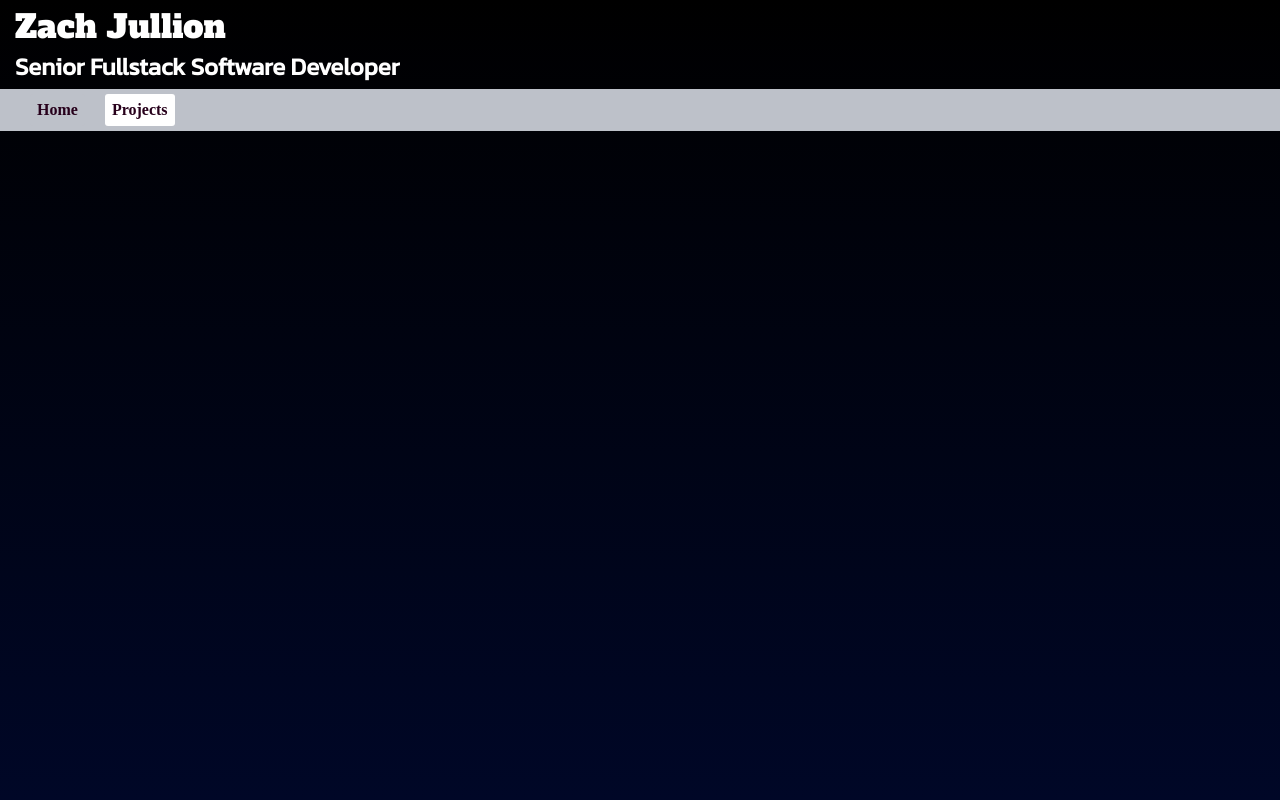
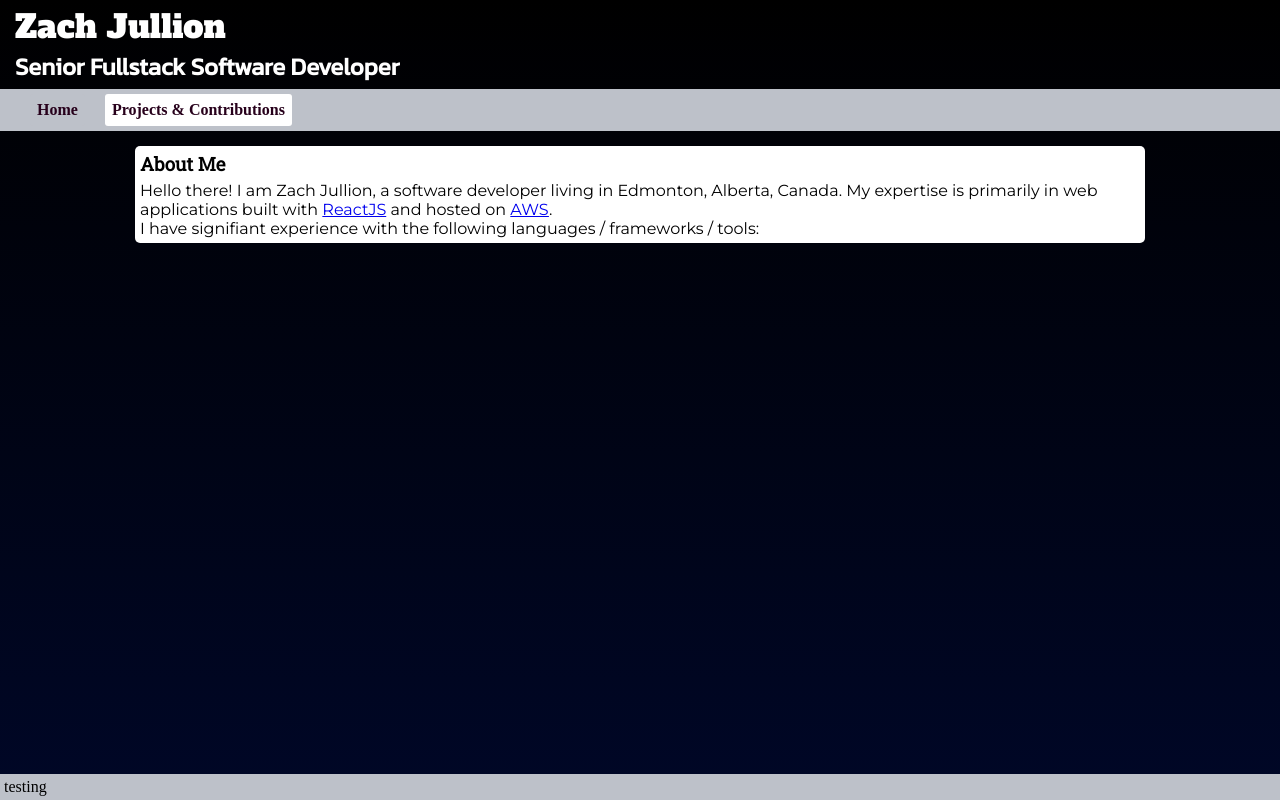
Before and after one commit to zjullion/zjullionca, a React app in the folder frontend/: page / in a window 1280 px wide. Built offline with nearby package versions, Linux system fonts and the light colour scheme.

Commit message:
Start of Home and Projects pages, many small refactors

```diff
--- a/frontend/package.json
+++ b/frontend/package.json
@@ -5,7 +5,6 @@
     "start": "webpack serve"
   },
   "devDependencies": {
-    "@types/color": "3.0.3",
     "@types/html-webpack-plugin": "^3.2.6",
     "@types/node": "^20.10.5",
     "@types/react": "^18.2.22",
@@ -24,7 +23,6 @@
   },
   "dependencies": {
     "@emotion/is-prop-valid": "^1.2.1",
-    "color": "^4.2.3",
     "imask": "^6.6.3",
     "react": "^18.2.0",
     "react-dom": "^18.2.0",
--- a/frontend/public/index.html
+++ b/frontend/public/index.html
@@ -12,6 +12,6 @@
   </head>
   <body>
     <noscript>You need to enable JavaScript to run this app.</noscript>
-    <div id="root"></div>
+    <div id="root" style="height: 100%; width: 100%"></div>
   </body>
 </html>
--- /dev/null
+++ b/frontend/src/components/Home.tsx
@@ -0,0 +1,18 @@
+import { FunctionComponent } from 'react'
+
+import { SafeLink, Text, Title } from './base'
+
+export const Home: FunctionComponent = () => {
+  return (
+    <>
+      <Title>About Me</Title>
+      <Text>
+        Hello there! I am Zach Jullion, a software developer living in Edmonton, Alberta, Canada. My
+        expertise is primarily in web applications built with{' '}
+        <SafeLink content="ReactJS" to="https://react.dev" /> and hosted on{' '}
+        <SafeLink content="AWS" to="https://aws.amazon.com/" />.
+      </Text>
+      <Text>I have signifiant experience with the following languages / frameworks / tools:</Text>
+    </>
+  )
+}
--- a/frontend/src/components/PageContainer.tsx
+++ b/frontend/src/components/PageContainer.tsx
@@ -1,46 +1,87 @@
 import { FunctionComponent } from 'react'
-import { Outlet } from 'react-router-dom'
+import { Link, Outlet, useLocation } from 'react-router-dom'
 import { styled } from 'styled-components'
 
-import { COLOR } from '../theme'
-import { StyledLink } from './StyledLink'
-
-const LINK_BACKGROUNDS = {
-  currentUrl: COLOR.BackgroundLightGrey,
-  default: 'white',
-}
+const COLOR_LIGHT_GREY = '#bdc1c9'
 
 const MainTitle = styled.h1`
   font-family: 'Alfa Slab One', serif;
   font-weight: normal;
-  color: ${COLOR.TextWhite};
+  color: white;
   margin: 5px 15px 0 15px;
 `
 const MainSubtitle = styled.h2`
   font-family: 'Kanit', sans-serif;
   font-weight: bold;
-  color: ${COLOR.TextWhite};
+  color: white;
   margin: 0 15px 5px 15px;
 `
 
 const LinkContainer = styled.div`
-  background: ${COLOR.BackgroundLightGrey};
+  background: ${COLOR_LIGHT_GREY};
   margin: 0;
   display: flex;
   padding: 5px 30px;
   gap: 20px;
 `
 
+const StyledBarLink = styled(Link)<{ isCurrentUrl: boolean }>`
+  background: ${(props) => (props.isCurrentUrl ? COLOR_LIGHT_GREY : 'white')};
+  border-radius: 3px;
+  padding: 7px;
+  margin: 0;
+  font-family: 'Roboto, "Open Sans", sans-serif';
+  font-weight: bold;
+  text-decoration: none;
+  color: #27001b;
+  &:hover {
+    color: #00270c;
+  }
+  ${(props) => {
+    return props.isCurrentUrl
+      ? 'pointer-events: none;'
+      : '&:hover { background: ${color(props.background).darken(0.1).hex()}; }'
+  }}
+`
+
+const ContentContainer = styled.div`
+  background: white;
+  color: black;
+  margin: 15px auto;
+  width: min(95%, 1000px);
+  padding: 5px;
+  border-radius: 5px;
+`
+
+const BottomBar = styled.div`
+  background: ${COLOR_LIGHT_GREY};
+  bottom: 0;
+  box-sizing: border-box;
+  color: black;
+  padding: 0.25em;
+  position: fixed;
+  width: 100%;
+`
+
 export const PageContainer: FunctionComponent = () => {
+  const { pathname } = useLocation()
+
   return (
     <>
       <MainTitle>Zach Jullion</MainTitle>
       <MainSubtitle>Senior Fullstack Software Developer</MainSubtitle>
       <LinkContainer>
-        <StyledLink backgrounds={LINK_BACKGROUNDS} content="Home" to="/" />
-        <StyledLink backgrounds={LINK_BACKGROUNDS} content="Projects" to="/projects" />
+        <StyledBarLink isCurrentUrl={pathname === '/'} to="/">
+          Home
+        </StyledBarLink>
+        <StyledBarLink isCurrentUrl={pathname === '/projects'} to="/projects">
+          Projects & Contributions
+        </StyledBarLink>
       </LinkContainer>
-      <Outlet />
+      <ContentContainer>
+        <Outlet />
+      </ContentContainer>
+      <BottomBar>testing</BottomBar>
     </>
   )
 }
--- /dev/null
+++ b/frontend/src/components/Projects.tsx
@@ -0,0 +1,5 @@
+import { FunctionComponent } from 'react'
+
+export const Projects: FunctionComponent = () => {
+  return <>Projects</>
+}
--- a/frontend/src/components/StyledLink.tsx
+++ /dev/null
@@ -1,63 +0,0 @@
-import color from 'color'
-import { FunctionComponent, memo } from 'react'
-import { Link, useLocation } from 'react-router-dom'
-import { styled } from 'styled-components'
-
-import { COLOR } from '../theme'
-
-const NEW_TAB_ATTRIBUTES = {
-  rel: 'noopener norefferer',
-  target: '_blank',
-}
-
-const StyledA = styled(Link)<{ isCurrentUrl: boolean }>`
-  font-family: 'Roboto, "Open Sans", sans-serif';
-  font-weight: bold;
-  text-decoration: none;
-  color: ${COLOR.LinkInactivePurple};
-  &:hover {
-    color: ${COLOR.LinkActiveGreen};
-  }
-  ${(props) => (props.isCurrentUrl ? 'pointer-events: none;' : '')}
-`
-
-const LinkContent = styled.p<{ background: string; isCurrentUrl: boolean }>`
-  background: ${(props) => props.background};
-  border-radius: 3px;
-  padding: 7px;
-  margin: 0;
-  ${(props) => {
-    return props.isCurrentUrl
-      ? ''
-      : `&:hover { background: ${color(props.background).darken(0.1).hex()}; }`
-  }}
-`
-
-export type StyledLinkProps = {
-  backgrounds: {
-    currentUrl: string
-    default: string
-  }
-  content: string
-  openNewTab?: boolean
-  to: string
-}
-
-const StyledLinkNonMemoized: FunctionComponent<StyledLinkProps> = (props) => {
-  const { pathname } = useLocation()
-  const { backgrounds, content, openNewTab, to } = props
-
-  const isCurrentUrl = pathname?.includes(to)
-  const background = isCurrentUrl ? backgrounds?.currentUrl : backgrounds?.default
-  const additionalLinkAttributes = openNewTab ? NEW_TAB_ATTRIBUTES : {}
-
-  return (
-    <StyledA isCurrentUrl={isCurrentUrl} to={to} {...additionalLinkAttributes}>
-      <LinkContent background={background} isCurrentUrl={isCurrentUrl}>
-        {content}
-      </LinkContent>
-    </StyledA>
-  )
-}
-
-export const StyledLink = memo(StyledLinkNonMemoized)
--- /dev/null
+++ b/frontend/src/components/base.tsx
@@ -0,0 +1,30 @@
+import { FunctionComponent } from 'react'
+import { Link } from 'react-router-dom'
+import { styled } from 'styled-components'
+
+export const Text = styled.p`
+  margin: 0;
+  padding: 0;
+  font-family: Montserrat, 'Open Sans', sans-serif;
+`
+
+export const Title = styled.h3`
+  margin: 0 0 5px 0;
+  padding: 0;
+  font-family: 'Roboto Slab', serif;
+`
+
+export type SafeLinkProps = {
+  content: string
+  to: string
+}
+
+export const SafeLink: FunctionComponent<SafeLinkProps> = (props) => {
+  const { content, to } = props
+
+  return (
+    <Link rel="noopener norefferer" target="_blank" to={to}>
+      {content}
+    </Link>
+  )
+}
--- a/frontend/src/index.tsx
+++ b/frontend/src/index.tsx
@@ -3,12 +3,13 @@ import whyDidYouRender from '@welldone-software/why-did-you-render'
 import React, { StrictMode } from 'react'
 import { createRoot } from 'react-dom/client'
 import { BrowserRouter, Route, Routes } from 'react-router-dom'
-import { StyleSheetManager } from 'styled-components'
+import { createGlobalStyle, StyleSheetManager } from 'styled-components'
 
+import { Home } from './components/Home'
 import { PageContainer } from './components/PageContainer'
-import { BodyStyle } from './theme'
+import { Projects } from './components/Projects'
 
-const componentsToTrack = [/PageContainer/, /StyledLink/]
+const componentsToTrack = [/PageContainer/, /Home/, /Projects/]
 
 if (process.env.NODE_ENV === 'development') {
   whyDidYouRender(React, { include: componentsToTrack })
@@ -17,6 +18,14 @@ if (process.env.NODE_ENV === 'development') {
 const container = document.getElementById('root') as HTMLElement
 const root = createRoot(container)
 
+export const BodyStyle = createGlobalStyle`
+  body {
+    background: linear-gradient(black, #000727) fixed;
+    margin: 0;
+    padding: 0;
+  }
+`
+
 root.render(
   <StrictMode>
     <StyleSheetManager shouldForwardProp={isPropValid}>
@@ -24,7 +33,8 @@ root.render(
       <BrowserRouter>
         <Routes>
           <Route element={<PageContainer />} path="/">
-            <Route element={<div></div>} path="balance_sheet" />
+            <Route element={<Home />} path="" />
+            <Route element={<Projects />} path="projects" />
           </Route>
         </Routes>
       </BrowserRouter>
--- a/frontend/src/theme.ts
+++ /dev/null
@@ -1,34 +0,0 @@
-import color from 'color'
-import { createGlobalStyle } from 'styled-components'
-
-export enum COLOR {
-  BackgroundDarkBlue = '#000727',
-  BackgroundLightGrey = '#BDC1C9',
-  LinkActiveGreen = '#00270C',
-  LinkInactivePurple = '#27001B',
-  TextWhite = 'white',
-}
-
-export const BodyStyle = createGlobalStyle`
-  body {
-    background: linear-gradient(black, ${COLOR.BackgroundDarkBlue}) fixed;
-    margin: 0;
-    padding: 0;
-  }
-`
-
-export enum FONT {}
-// Content = '"Open Sans", sans-serif',
-// Header = '"Roboto Slab", serif',
-// Input = 'Montserrat, "Open Sans", sans-serif',
-// Label = 'Roboto, "Open Sans", sans-serif',
-
-export enum SPACING {}
-// ContainerEdge = '0.5em',
-
-export const generateFontColor = (backgroundColor: string) => {
-  if (color(backgroundColor).isLight()) {
-    return 'black'
-  }
-  return 'white'
-}
```
